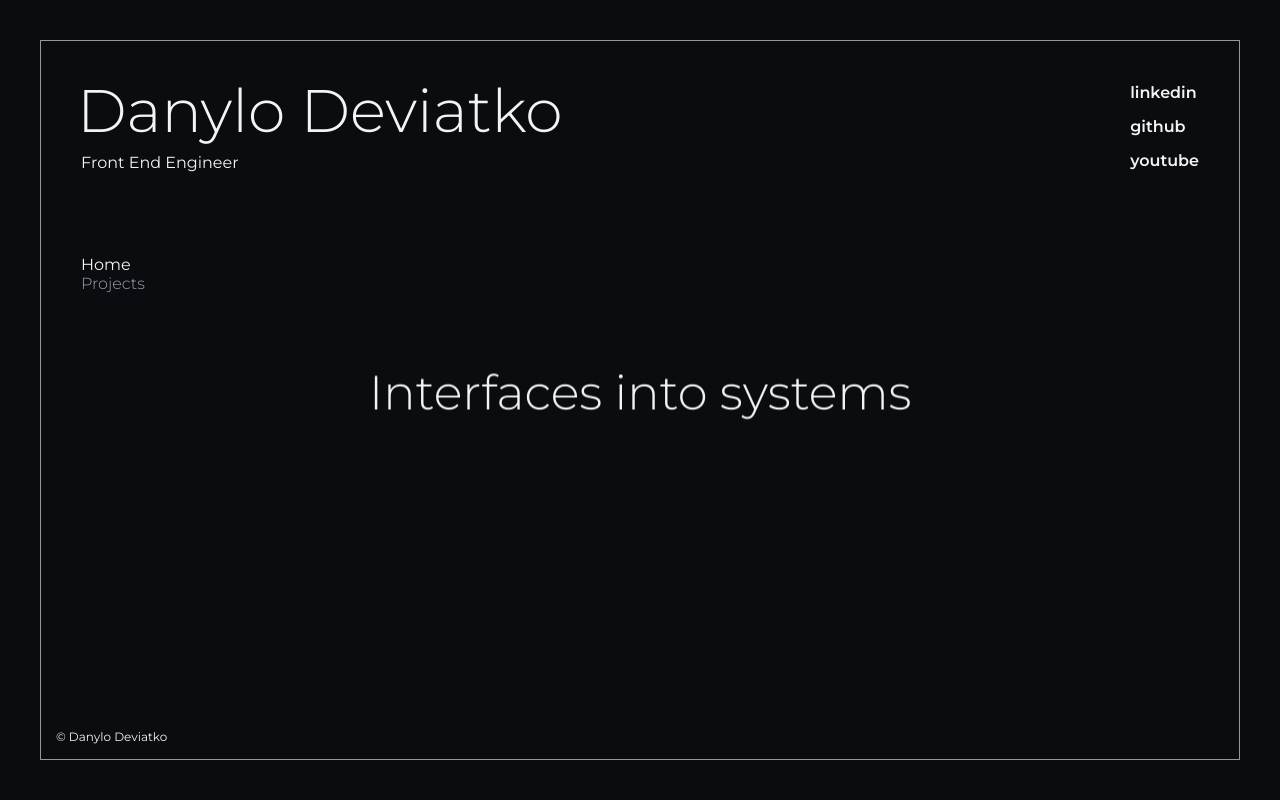
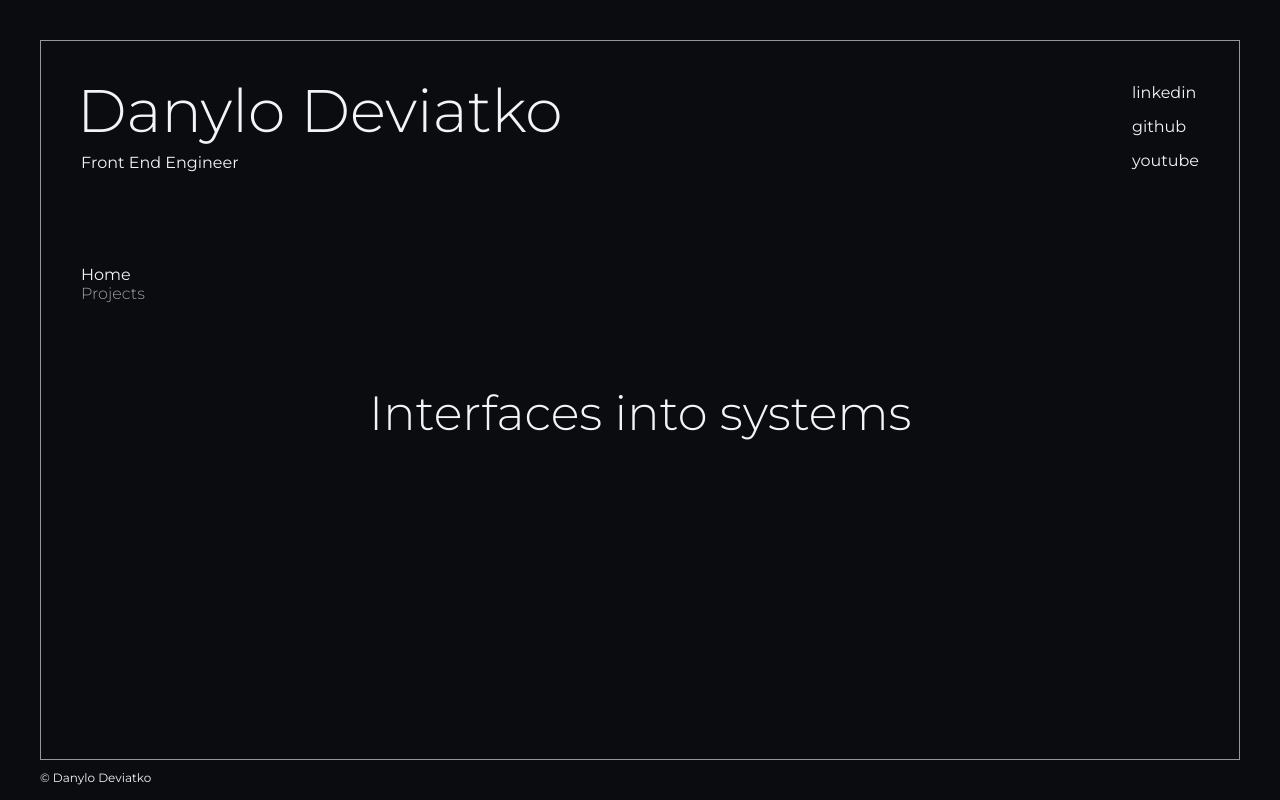
Before and after one commit to DanilDevyatko/Portfolio, a React (Vite) app in the folder apps/portfolioWeb/: page /home in a window 1280 px wide. Built offline with nearby package versions, Linux system fonts and the light colour scheme.

Commit message:
Style fix: to make all elements count on each other

```diff
--- a/apps/portfolioWeb/src/app/AppShell.module.css
+++ b/apps/portfolioWeb/src/app/AppShell.module.css
@@ -1,7 +1,5 @@
 .shell {
-  min-height: 100vh;
-  display: flex;
-  flex-direction: column;
+  height: 100vh;
   padding: 20px 20px 90px 20px;
 
   @media (min-width: 768px) {
@@ -10,8 +8,10 @@
 }
 
 .main {
+  height: 100%;
   position: relative;
-  flex: 1;
+  display: flex;
+  flex-direction: column;
   padding: 20px;
   border: 1px solid var(--border);
   overflow: hidden;
@@ -22,34 +22,24 @@
   }
 }
 
+.header {
+  display: flex;
+  justify-content: space-between;
+  flex: 0 0 auto;
+}
+
 .socials {
-  position: absolute;
-  top: 0;
-  right: 0;
-  padding: 20px;
-
-  @media (min-width: 768px) {
-    padding: 40px;
+  a {
+    font-weight: 400;
   }
 }
 
 .outletWrapper {
-  position: absolute;
-  left: 50%;
-  top: 50%;
-  transform: translate(-50%, -50%);
-  width: 100%;
   padding: 20px;
   display: flex;
   justify-content: center;
-
-  @media (min-width: 768px) {
-    padding: 40px;
-  }
-}
-
-.outlet {
-  max-height: 45vh;
+  flex: 1 1 auto;
+  min-height: 0;
   overflow-y: auto;
   overflow-x: hidden;
   scrollbar-width: none;
@@ -60,25 +50,46 @@
   }
 
   @media (min-width: 768px) {
-    max-height: 80vh;
+    padding: 40px;
   }
+}
+
+.outlet {
+  display: flex;
+  align-items: center;
+  min-height: 100%;
 }
 
 .copyright {
   position: absolute;
-  left: 15px;
-  bottom: 15px;
+  z-index: 0;
+  left: 20px;
+  bottom: 70px;
   font-size: 12px;
   color: var(--text);
+
+  @media (min-width: 768px) {
+    left: 40px;
+    bottom: 15px;
+  }
 }
 
 .crowdSimulator {
-  position: absolute;
+  flex: 0 0 auto;
+  position: relative;
   z-index: -1;
-  left: 0;
-  right: 0;
-  bottom: -10px;
+  left: -20px;
+  right: -20px;
+  bottom: -20px;
+  width: calc(100% + 40px);
   height: clamp(120px, 26svh, 320px);
   overflow: hidden;
   opacity: 0.9;
+
+  @media (min-width: 768px) {
+    width: calc(100% + 80px);
+    bottom: -40px;
+    left: -40px;
+    right: -40px;
+  }
 }
--- a/apps/portfolioWeb/src/app/AppShell.tsx
+++ b/apps/portfolioWeb/src/app/AppShell.tsx
@@ -55,7 +55,14 @@ export function AppShell() {
     <div className={styles.shell}>
       {loading && <Preloader />}
       <main className={styles.main}>
-        <ReactMarkdown>{appShellMarkdown}</ReactMarkdown>
+        <header className={styles.header}>
+          <div className={styles.logo}>
+            <ReactMarkdown>{appShellMarkdown}</ReactMarkdown>
+          </div>
+          <div className={styles.socials}>
+            <ReactMarkdown>{socialsMarkdown}</ReactMarkdown>
+          </div>
+        </header>
         <Nav />
         <div className={styles.outletWrapper}>
           <AnimatePresence
@@ -87,15 +94,13 @@ export function AppShell() {
             )}
           </AnimatePresence>
         </div>
-        <div className={styles.socials}>
-          <ReactMarkdown>{socialsMarkdown}</ReactMarkdown>
-        </div>
-        <div className={styles.copyright}>&copy; Danylo Deviatko</div>
+
         <MouseFollower />
         <div className={styles.crowdSimulator}>
           <CrowedSimulator />
         </div>
       </main>
+      <div className={styles.copyright}>&copy; Danylo Deviatko</div>
     </div>
   );
 }
--- a/apps/portfolioWeb/src/widgets/Nav/Nav.module.css
+++ b/apps/portfolioWeb/src/widgets/Nav/Nav.module.css
@@ -4,6 +4,7 @@
   flex-direction: column;
   align-items: flex-start;
   margin-top: 40px;
+  flex: 0 0 auto;
 
   @media (min-width: 480px) {
     margin-top: 80px;
--- a/apps/portfolioWeb/src/widgets/RotatingSentences/RotatingSentences.module.css
+++ b/apps/portfolioWeb/src/widgets/RotatingSentences/RotatingSentences.module.css
@@ -1,6 +1,7 @@
 .sentence {
   animation: fadeIn 1s ease-in-out;
   text-align: center;
+  pointer-events: none;
 }
 
 @keyframes fadeIn {
```
